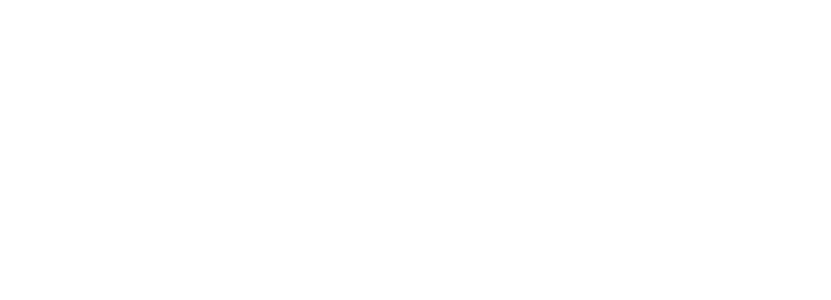
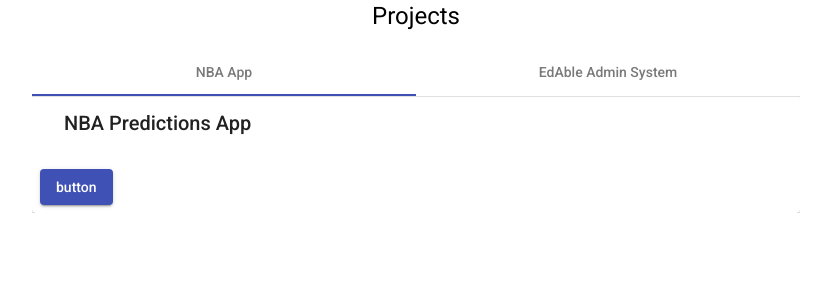
Before and after one commit to Stavros-Kyriacou/Stavros-Kyriacou.github.io, an Angular app: page / in a window 1280 px wide. Shown: the top 300 px of the page, without its empty margins (224-1055 px from the left). Built offline with nearby package versions, Linux system fonts and the light colour scheme.

Commit message:
add cards

```diff
--- a/src/app/app.component.html
+++ b/src/app/app.component.html
@@ -0,0 +1,31 @@
+<html>
+
+<body>
+    <div class="projects-container">
+        <h1>Projects</h1>
+        <mat-tab-group mat-align-tabs="center" mat-stretch-tabs="true">
+            <mat-tab label="NBA App">
+                <mat-card class="example-card">
+                    <mat-card-header>
+                        <mat-card-title>NBA Predictions App</mat-card-title>
+                    </mat-card-header>
+                    <!-- <iframe width="420" height="315">
+                    </iframe> -->
+                    <mat-card-content>
+                        <p>
+
+                        </p>
+                    </mat-card-content>
+                    <mat-card-actions>
+                        <button mat-raised-button color="primary">button</button>
+                    </mat-card-actions>
+                </mat-card>
+            </mat-tab>
+            <mat-tab label="EdAble Admin System">
+
+            </mat-tab>
+        </mat-tab-group>
+    </div>
+</body>
+
+</html>
--- a/src/app/app.component.scss
+++ b/src/app/app.component.scss
@@ -0,0 +1,15 @@
+.projects-container {
+    background-color: white;
+    border-radius: 10px;
+    margin: auto;
+    width: 60%;
+}
+
+h1 {
+    text-align: center;
+}
+
+// body {
+//     background: rgb(125, 137, 181);
+//     background: linear-gradient(180deg, rgba(125, 137, 181, 1) 0%, rgba(38, 38, 60, 1) 98%, rgba(51, 51, 51, 1) 100%);
+// }
```
Also changed, not shown: src/app/app.module.ts (+8 -1 lines).
